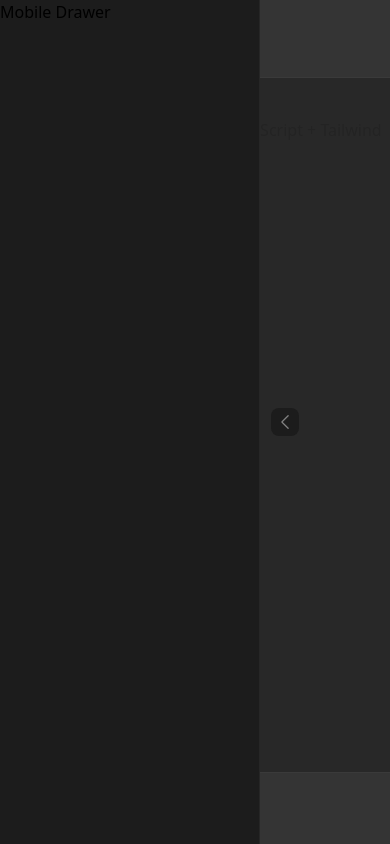
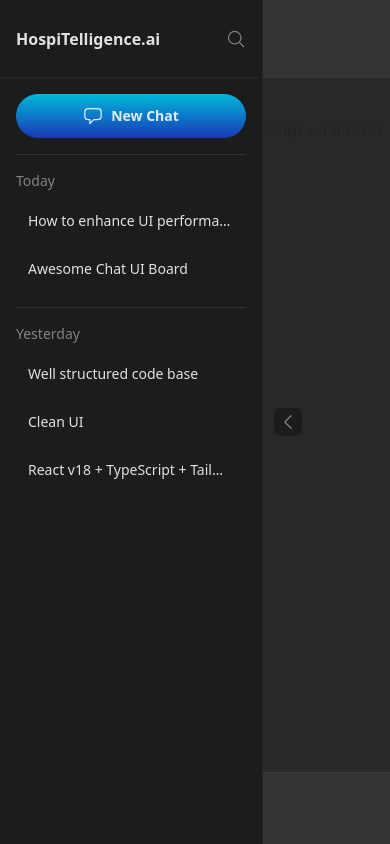
Before and after one commit to codyguru/chat-ai-board, a React (Vite) app: page / in a window 390 px wide. Both pictures are taken after a click on the button 26 px from the left and 422 px from the top of the page. Built offline with nearby package versions, Linux system fonts and the light colour scheme.

Commit message:
feat: complete mobile drawer

```diff
--- a/src/layouts/drawer/DrawerFooter.tsx
+++ b/src/layouts/drawer/DrawerFooter.tsx
@@ -1,12 +1,18 @@
 import React from 'react';
 import { FOOTER } from 'constants/config.ts';
+import { useThemeContext } from 'theme/ThemeContext.tsx';
+import useResponsive from 'hooks/useResponsive.ts';
 
 const DrawerFooter: React.FC = () => {
+  const { themeLayout } = useThemeContext();
+  const downMD = useResponsive('down', 'md');
+
   return (
     <div
       className="flex flex-row items-center justify-center border-t border-t-grey-700 w-full"
       style={{
         height: `${FOOTER.H_MAIN_DESKTOP}px`,
+        ...(downMD && themeLayout === 'vertical' && { display: 'none' }),
       }}
     >
       <p className="mb-0 text-primary text-sm">@2024 Hospitelligence.ai</p>
--- a/src/layouts/drawer/DrawerHeader.tsx
+++ b/src/layouts/drawer/DrawerHeader.tsx
@@ -1,5 +1,5 @@
 import React, { useState } from 'react';
-import { HEADER } from 'constants/config.ts';
+import { HEADER, NAV } from 'constants/config.ts';
 import { Logo } from 'components/logo';
 import { MagnifyingGlassIcon } from '@heroicons/react/24/outline';
 
@@ -32,7 +32,10 @@ const DrawerHeader: React.FC<IDrawerHeaderProps> = ({ search, onSearch }) => {
         {isSearch && (
           <input
             type="text"
-            className="w-full bg-grey-800 border-2 border-grey-700 rounded-full focus:outline-none text-primary text-sm pl-3 pr-9 py-2"
+            className="bg-grey-800 border-2 border-grey-700 rounded-full focus:outline-none text-primary text-sm pl-3 pr-9 py-2"
+            style={{
+              width: `${NAV.W_DASHBOARD - 32}px`,
+            }}
             value={search}
             onChange={(e) => onSearch(e.target.value)}
           />
--- a/src/layouts/drawer/MobileDrawer.tsx
+++ b/src/layouts/drawer/MobileDrawer.tsx
@@ -1,10 +1,23 @@
-import React from 'react';
+import React, { useCallback, useState } from 'react';
 import { useThemeContext } from 'theme/ThemeContext.tsx';
-import { HEADER, NAV } from 'constants/config.ts';
+import { NAV } from 'constants/config.ts';
+import DrawerHeader from './DrawerHeader.tsx';
+import DrawerContent from './drawer-content/DrawerContent.tsx';
+import DrawerFooter from './DrawerFooter.tsx';
 import { ChevronLeftIcon, ChevronRightIcon } from '@heroicons/react/24/solid';
 
 const MobileDrawer: React.FC = () => {
   const { themeLayout, onToggleLayout } = useThemeContext();
+  const [search, setSearch] = useState<string>('');
+
+  const handleSearchQuery = useCallback(
+    (query: string) => {
+      setSearch(query);
+      // Todo: Send request with query
+    },
+    // eslint-disable-next-line react-hooks/exhaustive-deps
+    [search]
+  );
 
   return (
     <>
@@ -34,7 +47,9 @@ const MobileDrawer: React.FC = () => {
           className="flex flex-col"
           style={{ ...(themeLayout == 'mini' && { display: 'none' }) }}
         >
-          Mobile Drawer
+          <DrawerHeader search={search} onSearch={handleSearchQuery} />
+          <DrawerContent />
+          <DrawerFooter />
         </div>
       </div>
     </>
--- a/src/layouts/drawer/drawer-content/ChatItem.tsx
+++ b/src/layouts/drawer/drawer-content/ChatItem.tsx
@@ -1,5 +1,7 @@
-import React, { useMemo } from 'react';
+import React, { useCallback, useMemo } from 'react';
 import { useNavigate, useParams } from 'react-router-dom';
+import { useThemeContext } from 'theme/ThemeContext.tsx';
+import useResponsive from 'hooks/useResponsive.ts';
 import { IChat } from 'types/chats.ts';
 import { NAV } from 'constants/config.ts';
 import { EllipsisHorizontalIcon } from '@heroicons/react/24/outline';
@@ -9,8 +11,19 @@ export interface IChatItemProps extends IChat {}
 const ChatItem: React.FC<IChatItemProps> = ({ title, link = '/' }) => {
   const navigate = useNavigate();
   const { id } = useParams();
+  const { themeLayout, onToggleLayout } = useThemeContext();
+  const downMD = useResponsive('down', 'md');
 
   const active = useMemo(() => id === link, [id, link]);
+
+  const handleClick = useCallback(
+    () => {
+      navigate(`chats/${link}`);
+      if (downMD && themeLayout === 'vertical') onToggleLayout();
+    },
+    // eslint-disable-next-line react-hooks/exhaustive-deps
+    [link, themeLayout, downMD]
+  );
 
   return (
     <div
@@ -18,7 +31,7 @@ const ChatItem: React.FC<IChatItemProps> = ({ title, link = '/' }) => {
       className={`w-full flex flex-row items-center justify-between bg-transparent hover:bg-grey-700 rounded-primary text-primary text-sm p-3 ${
         active && 'bg-grey-700 font-bold'
       }`}
-      onClick={() => navigate(`chats/${link}`)}
+      onClick={handleClick}
     >
       <span
         className="overflow-hidden overflow-ellipsis whitespace-nowrap"
--- a/src/layouts/drawer/drawer-content/DrawerContent.tsx
+++ b/src/layouts/drawer/drawer-content/DrawerContent.tsx
@@ -1,10 +1,12 @@
-import React from 'react';
+import React, { useCallback } from 'react';
 import { useNavigate } from 'react-router-dom';
 import Divider from 'components/Divider.tsx';
 import { HEADER, FOOTER } from 'constants/config.ts';
 import { ChatBubbleLeftIcon } from '@heroicons/react/24/outline';
 import ChatsGroup from './ChatsGroup.tsx';
 import { IChatsGroup } from 'types/chats.ts';
+import { useThemeContext } from 'theme/ThemeContext.tsx';
+import useResponsive from 'hooks/useResponsive.ts';
 
 // Todo: Should be fetched for chats history
 const CHAT_HISTORY: IChatsGroup[] = [
@@ -42,18 +44,33 @@ const CHAT_HISTORY: IChatsGroup[] = [
 
 const DrawerContent: React.FC = () => {
   const navigate = useNavigate();
+  const { themeLayout, onToggleLayout } = useThemeContext();
+  const downMD = useResponsive('down', 'md');
+
+  const handleClick = useCallback(
+    () => {
+      navigate('/');
+      if (downMD && themeLayout === 'vertical') onToggleLayout();
+    },
+    // eslint-disable-next-line react-hooks/exhaustive-deps
+    [themeLayout, downMD]
+  );
 
   return (
     <div
       className="w-full flex flex-col p-4 overflow-y-auto"
       style={{
-        minHeight: `calc(100vh - ${HEADER.H_MAIN_DESKTOP + FOOTER.H_MAIN_DESKTOP}px)`,
+        minHeight: `calc(100vh - ${
+          downMD && themeLayout === 'vertical'
+            ? HEADER.H_MAIN_DESKTOP
+            : HEADER.H_MAIN_DESKTOP + FOOTER.H_MAIN_DESKTOP
+        }px)`,
       }}
     >
       <div
         role="button"
         className="bg-base-gradient rounded-full w-full flex items-center justify-center gap-2 p-3"
-        onClick={() => navigate('/')}
+        onClick={handleClick}
       >
         <ChatBubbleLeftIcon className="h-5 w-5 text-primary font-bold" />
         <span className="text-primary text-sm font-bold">New Chat</span>
```
